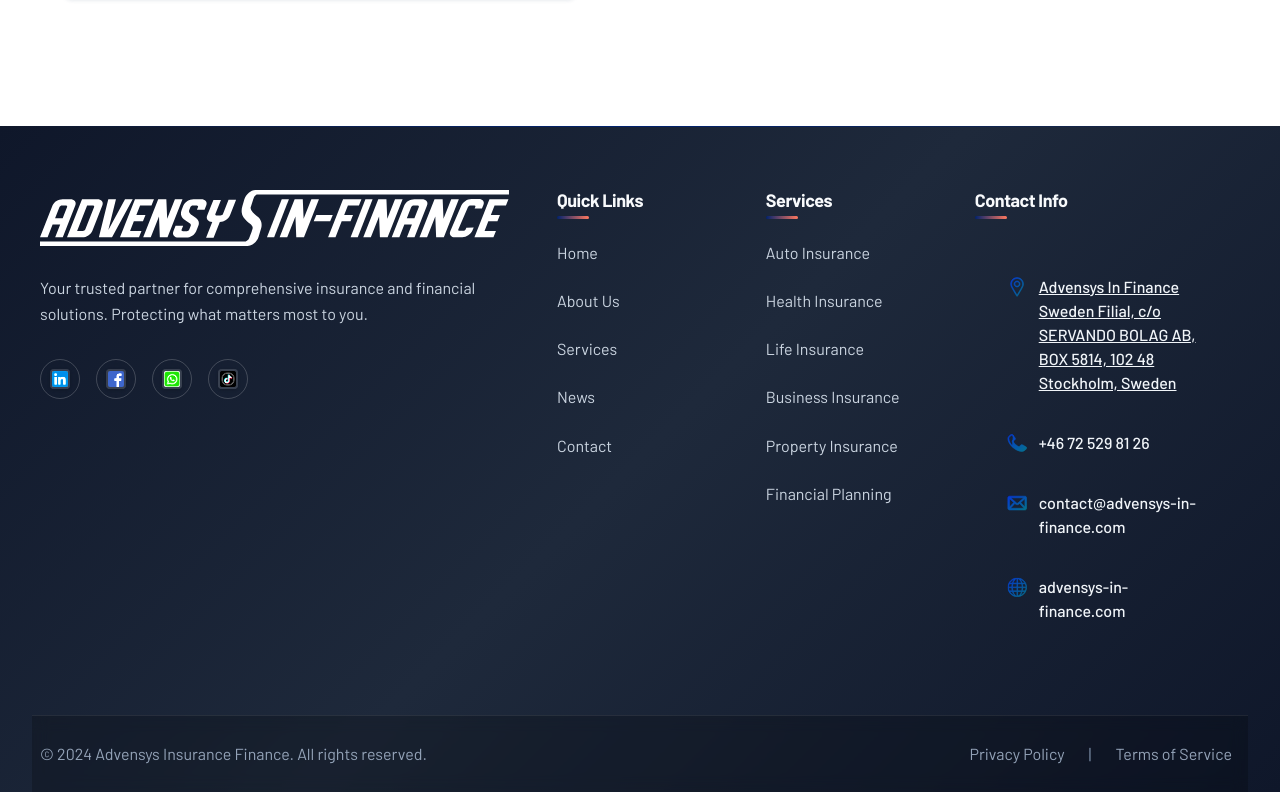
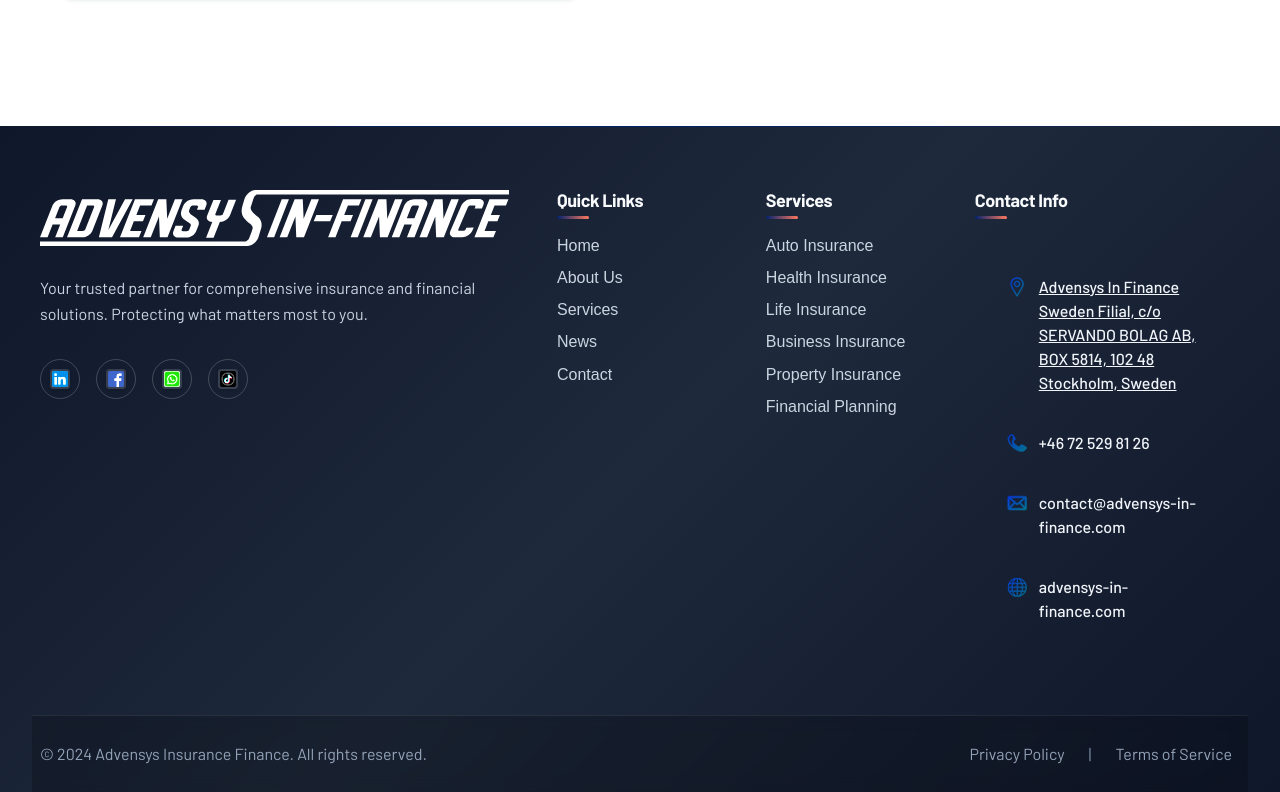
Before and after one commit to TAJKING10/advensysinFINANCETAJ, a React (Vite) app: page / in a window 1280 px wide. Shown: the part 7650-8442 px from the top of the page. Built offline with nearby package versions, Linux system fonts and the light colour scheme.

Commit message:
navigation perfect

```diff
--- a/src/components/layout/Footer.jsx
+++ b/src/components/layout/Footer.jsx
@@ -1,5 +1,5 @@
 import React from 'react'
-import { Link } from 'react-router-dom'
+import { Link, useNavigate } from 'react-router-dom'
 import { useLanguage } from '../../contexts/LanguageContext'
 import { useLocation } from '../../contexts/LocationContext'
 import './Footer.css'
@@ -8,6 +8,33 @@ const Footer = () => {
   const currentYear = new Date().getFullYear()
   const { t } = useLanguage()
   const { currentLocationData } = useLocation()
+  const navigate = useNavigate()
+
+  const handleQuickLinkClick = (path) => {
+    navigate(path)
+    window.scrollTo({ top: 0, behavior: 'smooth' })
+  }
+
+  const handleServiceClick = (service) => {
+    const serviceMap = {
+      'Auto Insurance': 'auto',
+      'Health Insurance': 'health',
+      'Life Insurance': 'life',
+      'Business Insurance': 'business',
+      'Property Insurance': 'property',
+      'Financial Planning': 'financial'
+    }
+    const serviceId = serviceMap[service]
+    navigate('/services')
+
+    // Scroll to specific service section after navigation
+    setTimeout(() => {
+      const element = document.getElementById(serviceId)
+      if (element) {
+        element.scrollIntoView({ behavior: 'smooth' })
+      }
+    }, 100)
+  }
 
   const quickLinks = [
     { path: '/', label: t('footer.quickLinks.home') },
@@ -62,9 +89,13 @@ const Footer = () => {
               <ul className="footer-links">
                 {quickLinks.map((link) => (
                   <li key={link.path}>
-                    <Link to={link.path} className="footer-link">
+                    <button
+                      onClick={() => handleQuickLinkClick(link.path)}
+                      className="footer-link"
+                      style={{ background: 'none', border: 'none', padding: 0, cursor: 'pointer', textAlign: 'left', width: '100%' }}
+                    >
                       {link.label}
-                    </Link>
+                    </button>
                   </li>
                 ))}
               </ul>
@@ -76,9 +107,13 @@ const Footer = () => {
               <ul className="footer-links">
                 {services.map((service) => (
                   <li key={service}>
-                    <Link to="/services" className="footer-link">
+                    <button
+                      onClick={() => handleServiceClick(service)}
+                      className="footer-link"
+                      style={{ background: 'none', border: 'none', padding: 0, cursor: 'pointer', textAlign: 'left', width: '100%' }}
+                    >
                       {service}
-                    </Link>
+                    </button>
                   </li>
                 ))}
               </ul>
```
